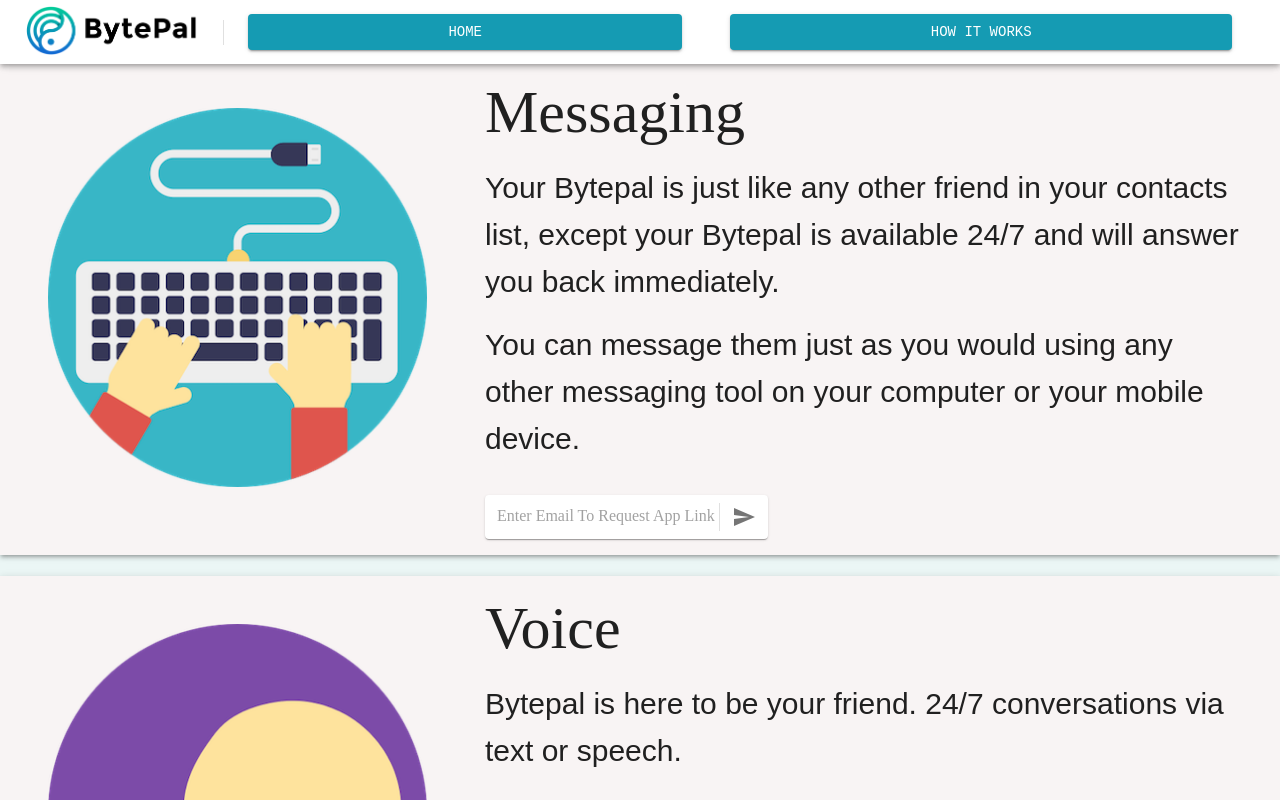
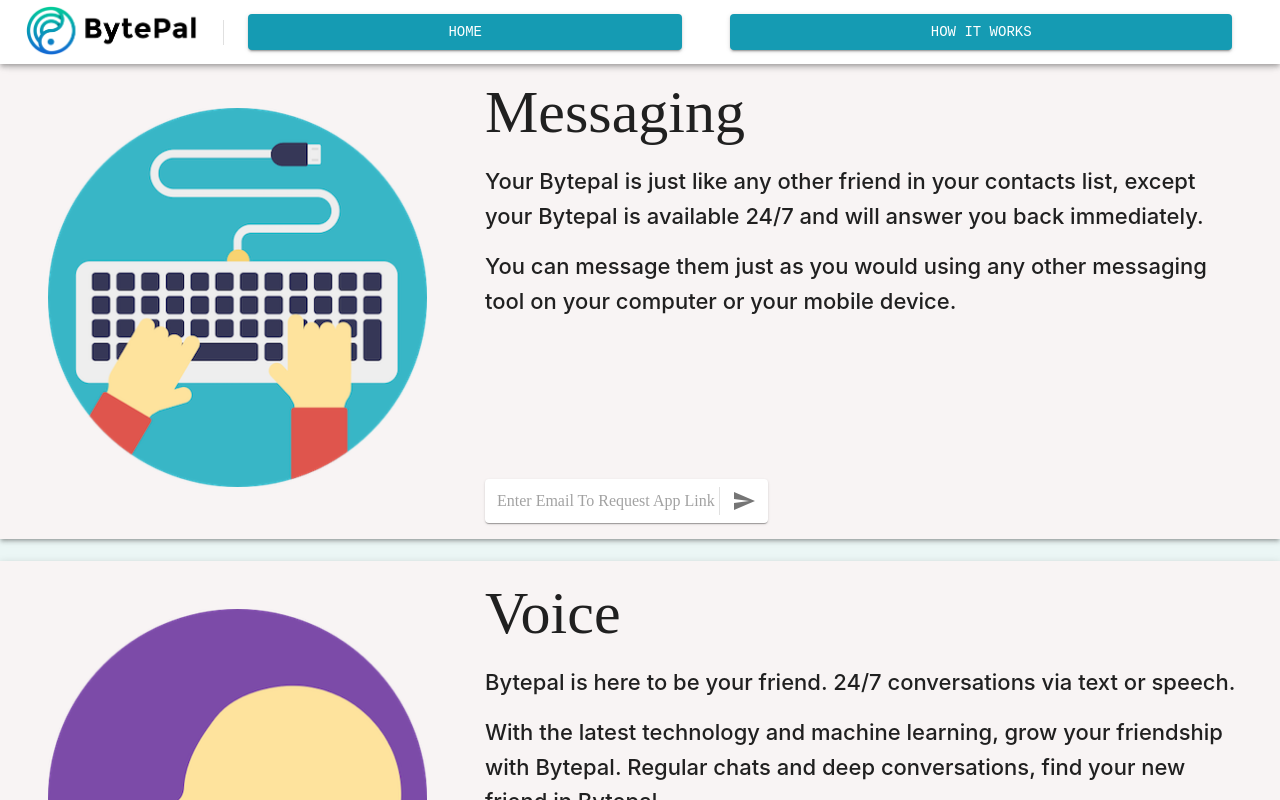
Before and after one commit to bytepalai/BytePal.io, a React (Create React App) app: page /how in a window 1280 px wide. Shown: the top 800 px of the page. Built offline with nearby package versions, Linux system fonts and the light colour scheme.

Commit message:
Changed the font to something way better

```diff
--- a/src/components/Main.js
+++ b/src/components/Main.js
@@ -83,7 +83,25 @@
           ].join(','),
         }
       });
+
       const theme2 = createMuiTheme({
+  typography: {
+    fontFamily: [
+      '-apple-system',
+      'BlinkMacSystemFont',
+      '"Segoe UI"',
+      'Roboto',
+      '"Helvetica Neue"',
+      'Arial',
+      'sans-serif',
+      '"Apple Color Emoji"',
+      '"Segoe UI Emoji"',
+      '"Segoe UI Symbol"',
+    ].join(','),
+      fontSize: 22,
+  },
+});
+      /*const theme2 = createMuiTheme({
         typography: {
           fontFamily: [
             'Teko', 'sans-serif',
@@ -91,7 +109,7 @@
           ].join(','),
           fontSize: 30,
         }
-      });
+      });*/
       var app_logo = " "
 
       if(props.logo === "empty"){
```
